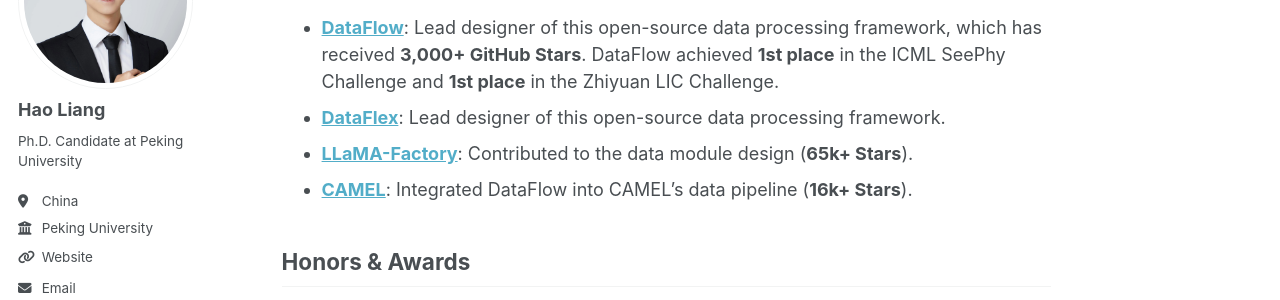
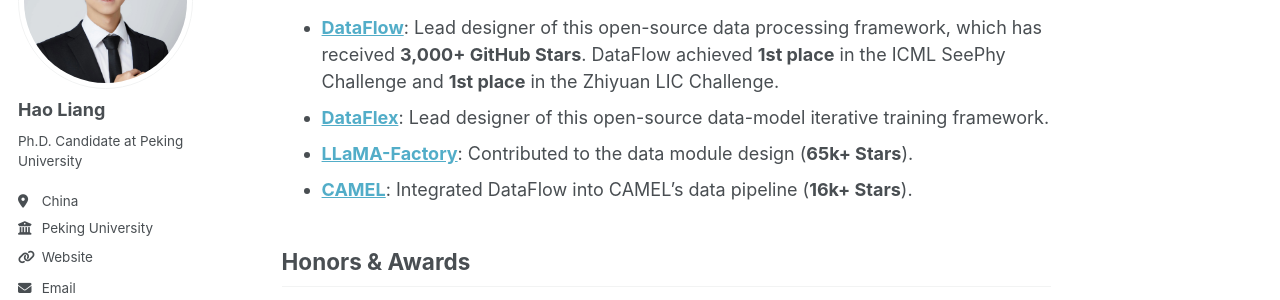
Before and after one commit to haolpku/haolpku.github.io, a Jekyll site: the page built from _pages/about.md, in a window 1280 px wide and 900 px high, scrolled down 709 px. Shown: the part 187-487 px from the top of the window. Built offline with Jekyll 4.4.1, drawn with Linux system fonts in a browser that asks for light colours; some web fonts are replaced; a script bundle is joined from its source files by our own code; library files that are not in the unit come from our copies.

Commit message:
update about

```diff
--- a/_pages/about.md
+++ b/_pages/about.md
@@ -24,7 +24,7 @@
 ## Open-Source Contributions
 
 - **[DataFlow](https://github.com/OpenDCAI/DataFlow)**: Lead designer of this open-source data processing framework, which has received **3,000+ GitHub Stars**. DataFlow achieved **1st place** in the ICML SeePhy Challenge and **1st place** in the Zhiyuan LIC Challenge.
-- **[DataFlex](https://github.com/OpenDCAI/DataFlex)**: Lead designer of this open-source data processing framework.
+- **[DataFlex](https://github.com/OpenDCAI/DataFlex)**: Lead designer of this open-source data-model iterative training framework.
 - **[LLaMA-Factory](https://github.com/hiyouga/LLaMA-Factory)**: Contributed to the data module design (**65k+ Stars**).
 - **[CAMEL](https://github.com/camel-ai/camel)**: Integrated DataFlow into CAMEL's data pipeline (**16k+ Stars**).
 
```
